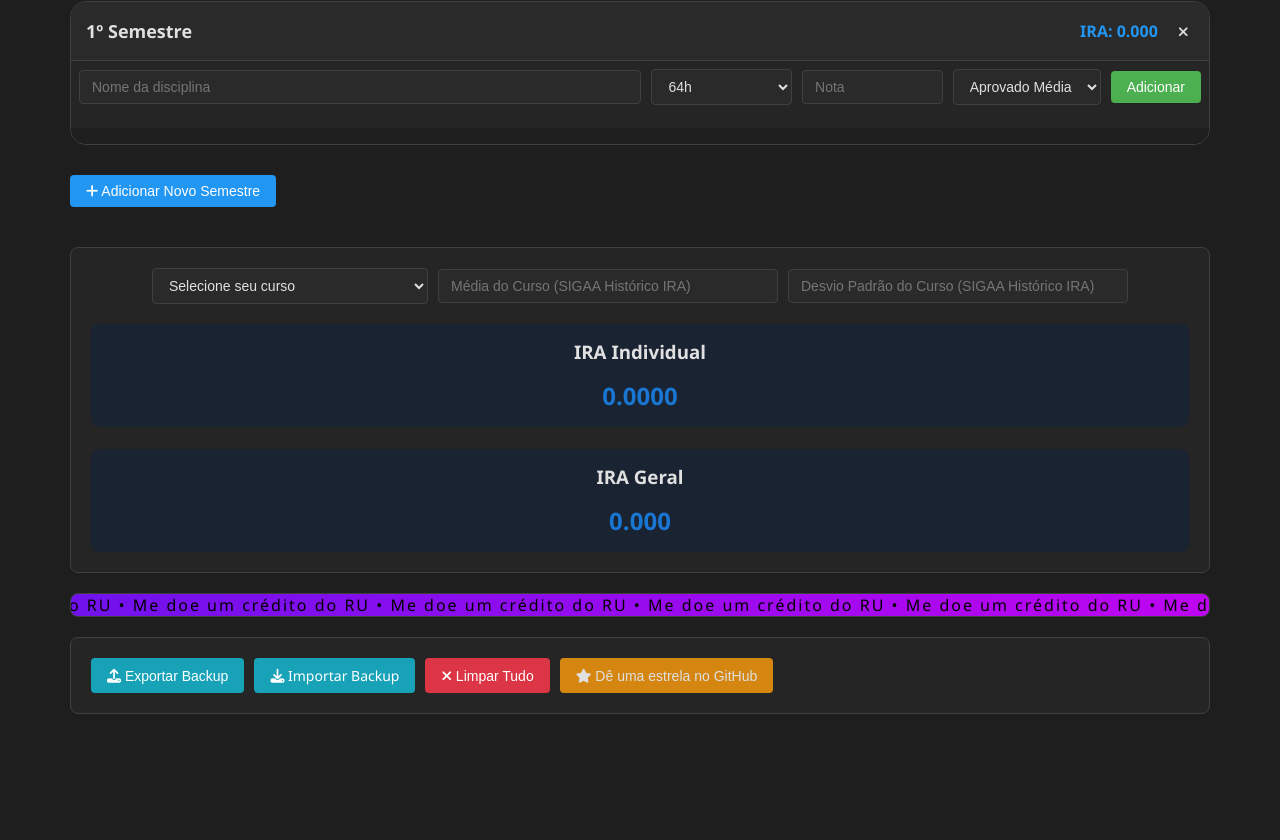
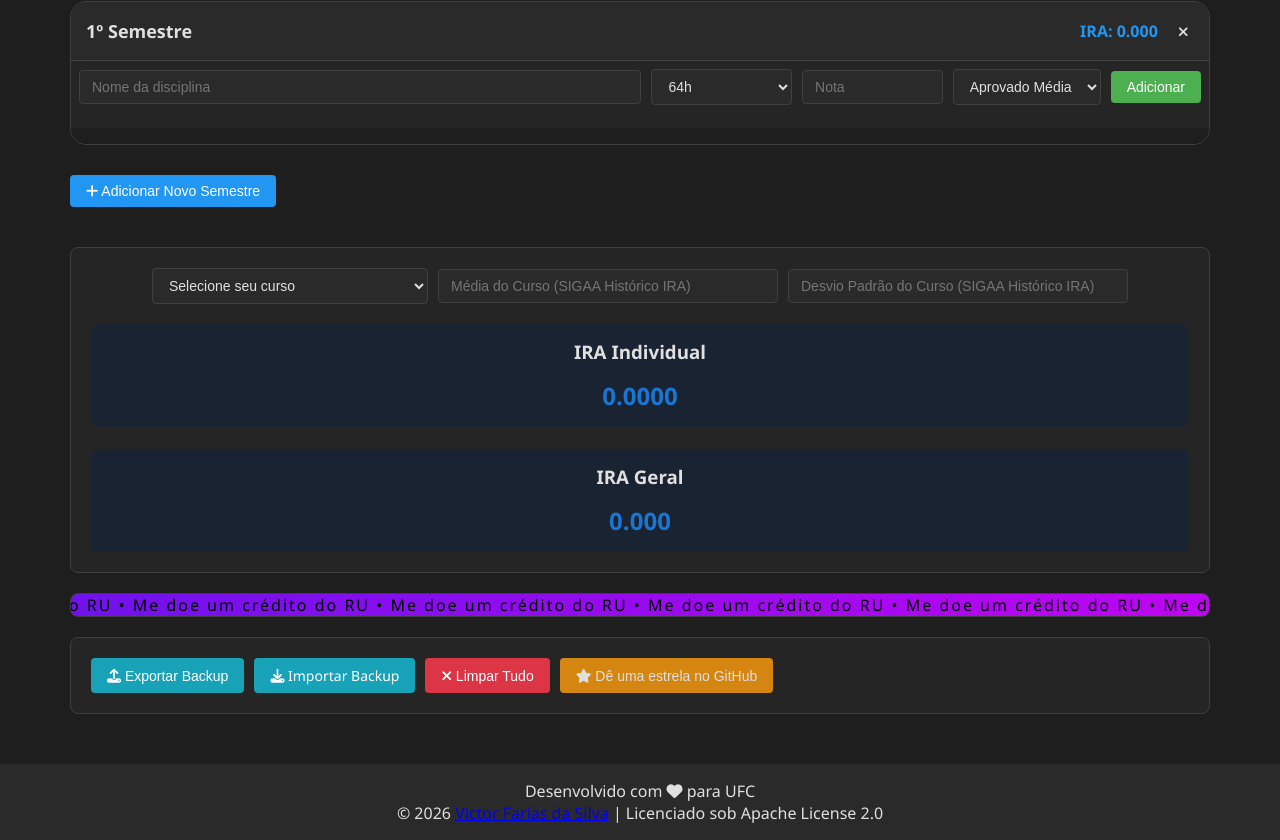
Before and after one commit to vistomia/meu-ira, a plain HTML site: page index.html in a window 1280 px wide. Shown: the part 629-1469 px from the top of the page. Before the commit the page ends 1393 px from the top, so only its background shows below. Drawn offline with Linux system fonts and the light colour scheme; a script that the page names is missing.

Commit message:
copyright

```diff
--- a/index.html
+++ b/index.html
@@ -125,6 +125,10 @@
             <div id="backup-controls"></div>
         </div>
     </div>
+    <footer>
+        <p>Desenvolvido com <i class="fa fa-heart"></i> para UFC</p>
+        <p>© 2026 <a href="https://github.com/vistomia">Victor Farias da Silva</a> | Licenciado sob Apache License 2.0</p>
+    </footer>
     <script src="https://cdnjs.cloudflare.com/ajax/libs/pdf.js/2.6.347/pdf.min.js"></script>
     <script src="title-parser.js"></script>
     <script src="historico-parser.js"></script>
--- a/script.js
+++ b/script.js
@@ -6,7 +6,6 @@ const btnFechar = document.getElementById("fecha-modal");
 modal.style.display = "none"
 // Quando o usuário clicar no (x), fecha o modal
 abrir.addEventListener("click", function() {
-    console.log("oi")
     if (modal.style.display == "block") {
         modal.style.display = "none";
     } else {
--- a/style.css
+++ b/style.css
@@ -860,6 +860,13 @@ letter-spacing: 2px;
     border-radius: 8px;
 }
 
+footer {
+    padding: 1em;
+    text-align: center;
+    color: var(--text-color);
+    background-color: var(--section-bg);
+}
+
 /* Animação para o modal surgir suavemente */
 @keyframes aparecerModal {
     from { transform: scale(0.8); opacity: 0; }
```
